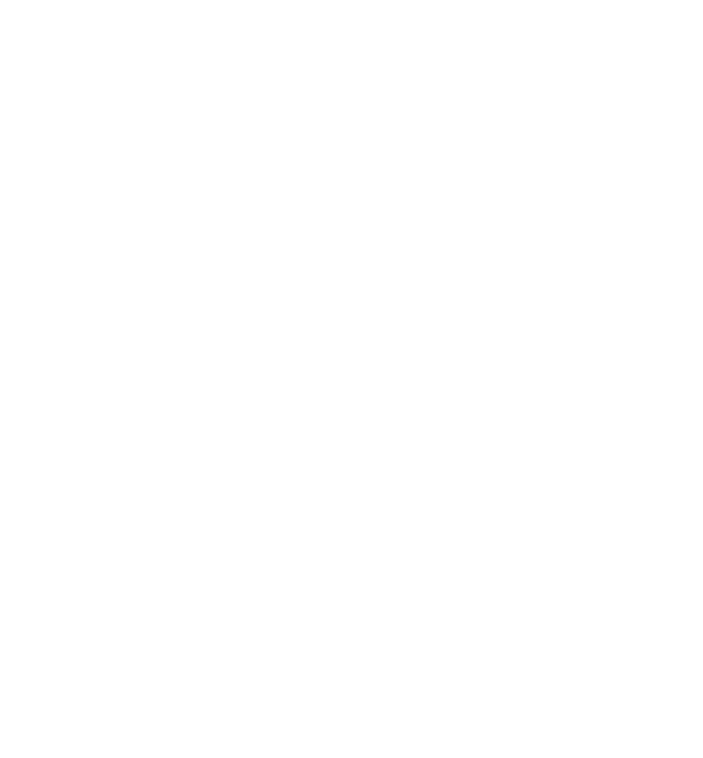
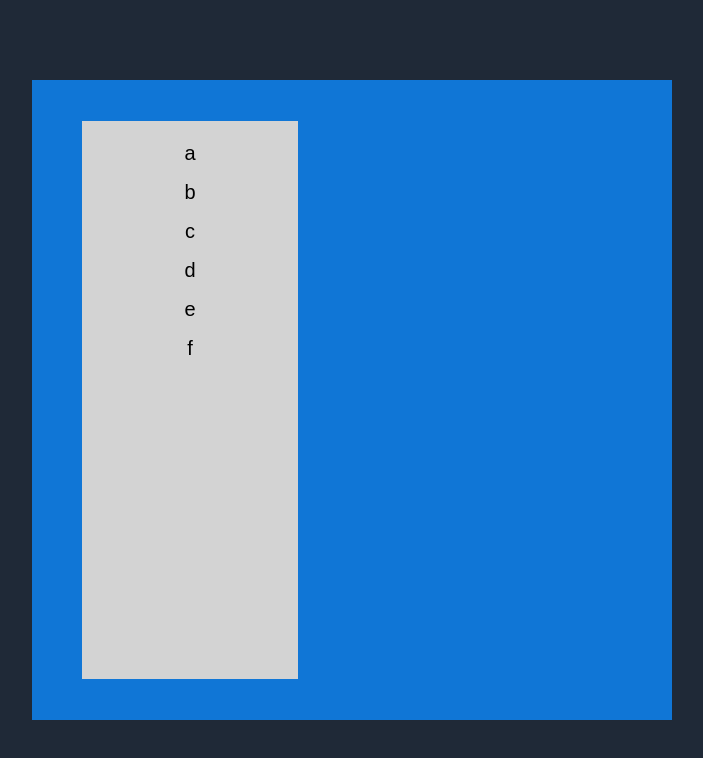
Before and after one commit to Vbeo147/trello, a React (Vite) app: page / in a window 1280 px wide. Shown: the top 758 px of the page, without its empty margins (288-991 px from the left). Built offline with nearby package versions, Linux system fonts and the light colour scheme.

Commit message:
use beautiful-dnd to setup drag and drop

```diff
--- a/package.json
+++ b/package.json
@@ -9,8 +9,10 @@
     "preview": "vite preview"
   },
   "dependencies": {
+    "@types/react-beautiful-dnd": "^13.1.3",
     "@types/styled-components": "^5.1.26",
     "react": "^18.2.0",
+    "react-beautiful-dnd": "^13.1.1",
     "react-dom": "^18.2.0",
     "recoil": "^0.7.6",
     "styled-components": "^5.3.6"
--- a/src/App.tsx
+++ b/src/App.tsx
@@ -1,5 +1,68 @@
+import { DragDropContext, Draggable, Droppable } from "react-beautiful-dnd";
+import styled from "styled-components";
+
+const Container = styled.div`
+  background-color: #1076d6;
+  width: 80vh;
+  height: 80vh;
+  display: flex;
+  justify-content: space-between;
+  align-items: center;
+  padding: 10px 50px;
+`;
+
+const DroppableBox = styled.ul`
+  width: 40%;
+  height: 90%;
+  background-color: lightgray;
+  padding: 15px;
+`;
+
+const DraggableBox = styled.li`
+  display: flex;
+  justify-content: center;
+  align-items: center;
+  font-size: 20px;
+  padding: 5px;
+  margin-bottom: 5px;
+  border: 2px solid transparent;
+  transition: border 0.3s ease-in-out;
+  &:hover,
+  &:active {
+    border: 2px solid black;
+  }
+`;
+
+const toDos = ["a", "b", "c", "d", "e", "f"];
+
 function App() {
-  return <div></div>;
+  const onDragEnd = () => {};
+  return (
+    <DragDropContext onDragEnd={onDragEnd}>
+      <Container>
+        <Droppable droppableId="one">
+          {(magic) => (
+            <DroppableBox ref={magic.innerRef} {...magic.droppableProps}>
+              {toDos.map((a, b) => (
+                <Draggable draggableId={a} index={b}>
+                  {(magic) => (
+                    <DraggableBox
+                      ref={magic.innerRef}
+                      {...magic.draggableProps}
+                      {...magic.dragHandleProps}
+                    >
+                      {a}
+                    </DraggableBox>
+                  )}
+                </Draggable>
+              ))}
+              {magic.placeholder}
+            </DroppableBox>
+          )}
+        </Droppable>
+      </Container>
+    </DragDropContext>
+  );
 }
 
 export default App;
--- a/src/main.tsx
+++ b/src/main.tsx
@@ -2,6 +2,7 @@
 import ReactDOM from "react-dom/client";
 import App from "./App";
 import { createGlobalStyle } from "styled-components";
+import { RecoilRoot } from "recoil";
 
 const GlobalStyle = createGlobalStyle`
 html,
@@ -130,8 +131,18 @@
 * {
   box-sizing: border-box;
 }
+html {
+  height: 100%;
+  width: 100%;
+}
 body {
   font-family: 'Raleway', sans-serif;
+  display: flex;
+  justify-content: center;
+  align-items: center;
+  height: inherit;
+  width: inherit;
+  background-color: #1F2937;
 }
 a {
   text-decoration: none;
@@ -140,8 +151,8 @@
 `;
 
 ReactDOM.createRoot(document.getElementById("root") as HTMLElement).render(
-  <>
+  <RecoilRoot>
     <GlobalStyle />
     <App />
-  </>
+  </RecoilRoot>
 );
```
Also changed, not shown: 1 other file (tests, documents, lock files or other folders).
